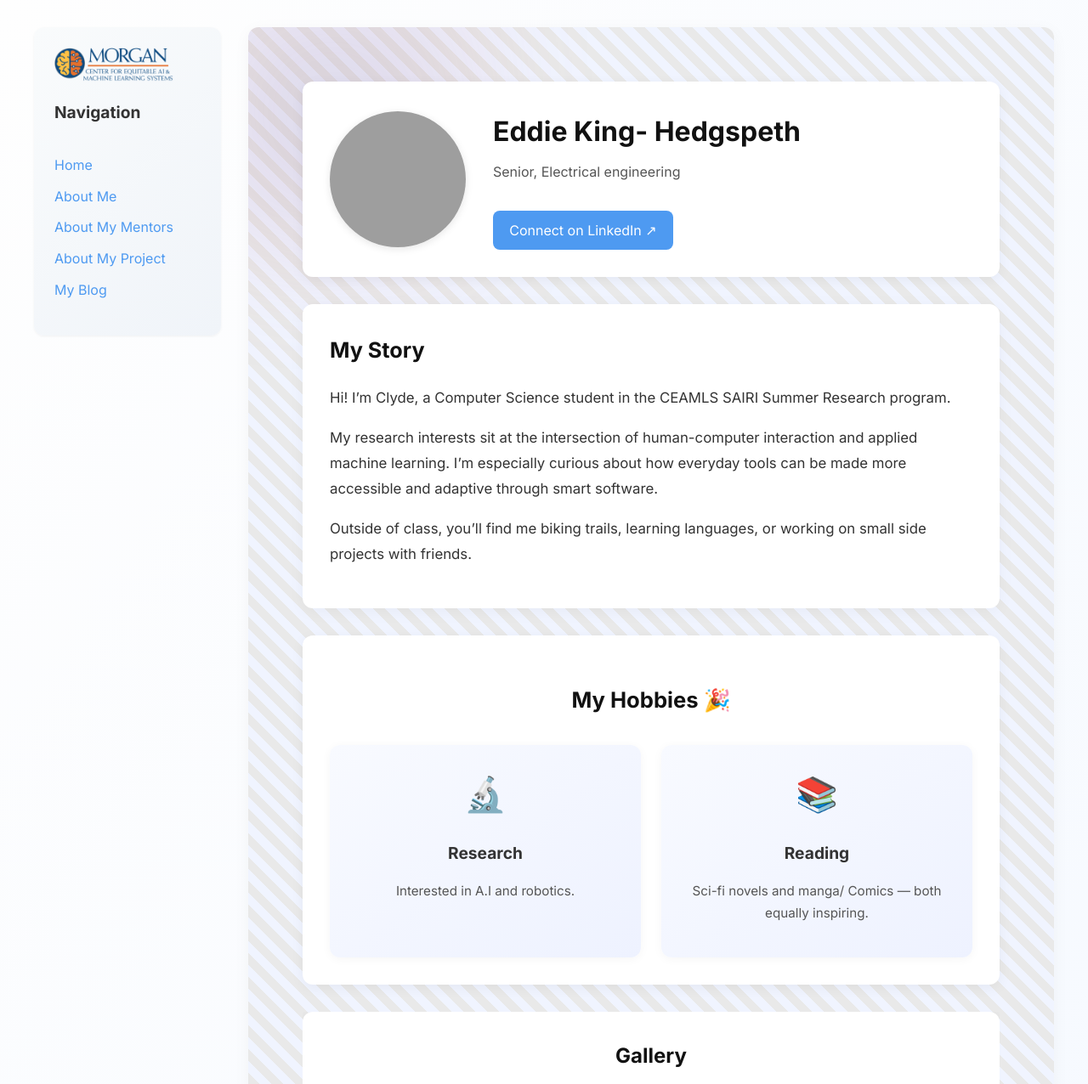
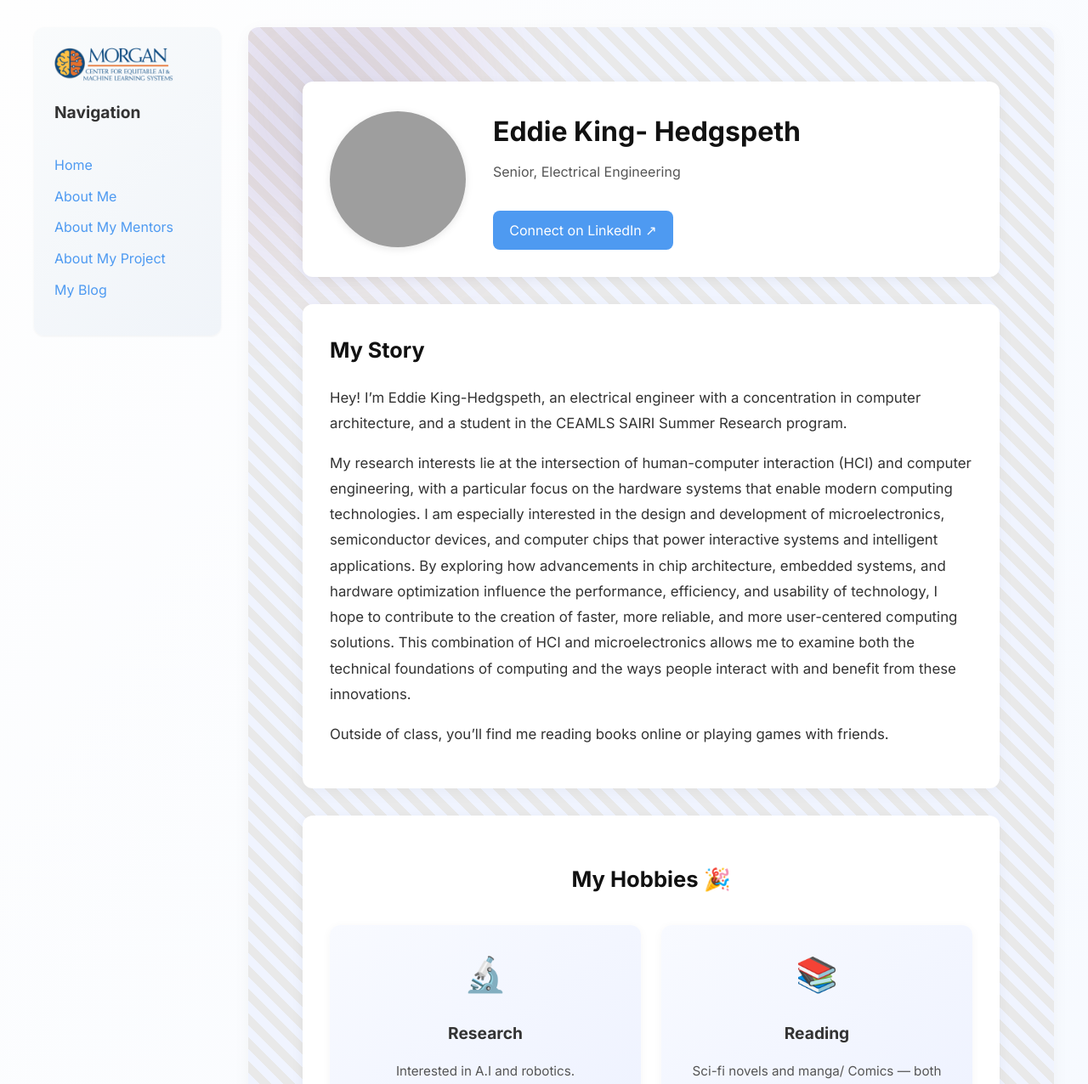
Before and after one commit to eddiejkh-del/eddiejkh-delceamls26.github.io, a Jekyll site: the page built from pages/about-me.md, in a window 1280 px wide and 1400 px high, cut to the strip 0-1276 px from the top of the window. Shown: the whole strip at 85% size. Built offline with Jekyll 4.4.1, drawn with Linux system fonts in a browser that asks for light colours; some of the changed text lies outside the part shown.

Commit message:
Update about-me.md

```diff
--- a/pages/about-me.md
+++ b/pages/about-me.md
@@ -5,18 +5,16 @@ permalink: /about-me.html
 
 about:
   name: Eddie King- Hedgspeth
-  role: Senior, Electrical engineering
+  role: Senior, Electrical Engineering
   image: assets/images/image (1).png
   linkedin: https://www.linkedin.com/in/eddie-king-hedgspeth/
   bio: |
-    Hi! I'm Clyde, a Computer Science student in the CEAMLS SAIRI Summer Research program.
+    Hey! I'm Eddie King-Hedgspeth, an electrical engineer with a concentration in computer architecture, and a  student in the CEAMLS SAIRI Summer Research program.
 
-    My research interests sit at the intersection of human-computer interaction and applied
-    machine learning. I'm especially curious about how everyday tools can be made more
-    accessible and adaptive through smart software.
+     My research interests lie at the intersection of human-computer interaction (HCI) and computer engineering, with a particular focus on the hardware systems that enable modern computing technologies. I am especially interested in the design and development of microelectronics, semiconductor devices, and computer chips that power interactive systems and intelligent applications. By exploring how advancements in chip architecture, embedded systems, and hardware optimization influence the performance, efficiency, and usability of technology, I hope to contribute to the creation of faster, more reliable, and more user-centered computing solutions. This combination of HCI and microelectronics allows me to examine both the technical foundations of computing and the ways people interact with and benefit from these innovations.
 
-    Outside of class, you'll find me biking trails, learning languages, or working on small
-    side projects with friends.
+
+    Outside of class, you'll find me reading books online or playing games with friends.
 
   hobbies:
     - icon: 🔬
@@ -28,9 +26,9 @@ about:
 
   gallery:
     - image: assets/images/image (1).png
-      caption: A great day on the trail.
+      caption: Me at the Morgan Art Museum
     - image: assets/images/5b343956-35e0-4624-accc-b6865e061762.png
-      caption: One of my recent illustrations.
-    - image: /assets/images/gallery-3.svg
-      caption: Hanging out with friends after class.
+      caption: Asking chat to draw me.
+    - image: assets/images/53973177-bb19-4129-a701-66302ce04cc5.png
+      caption: Asking chat to draw me (second output)
 ---
```
